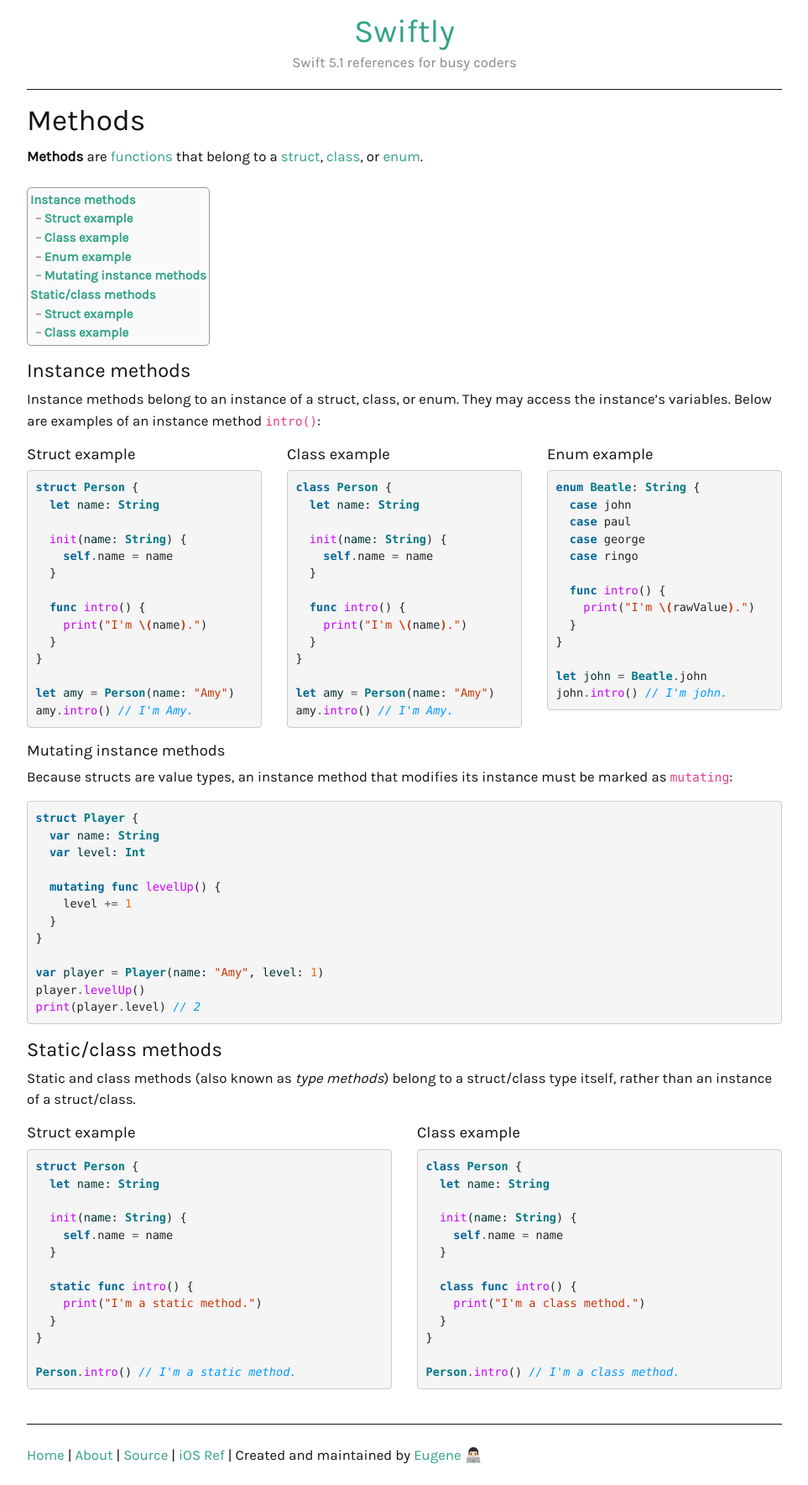
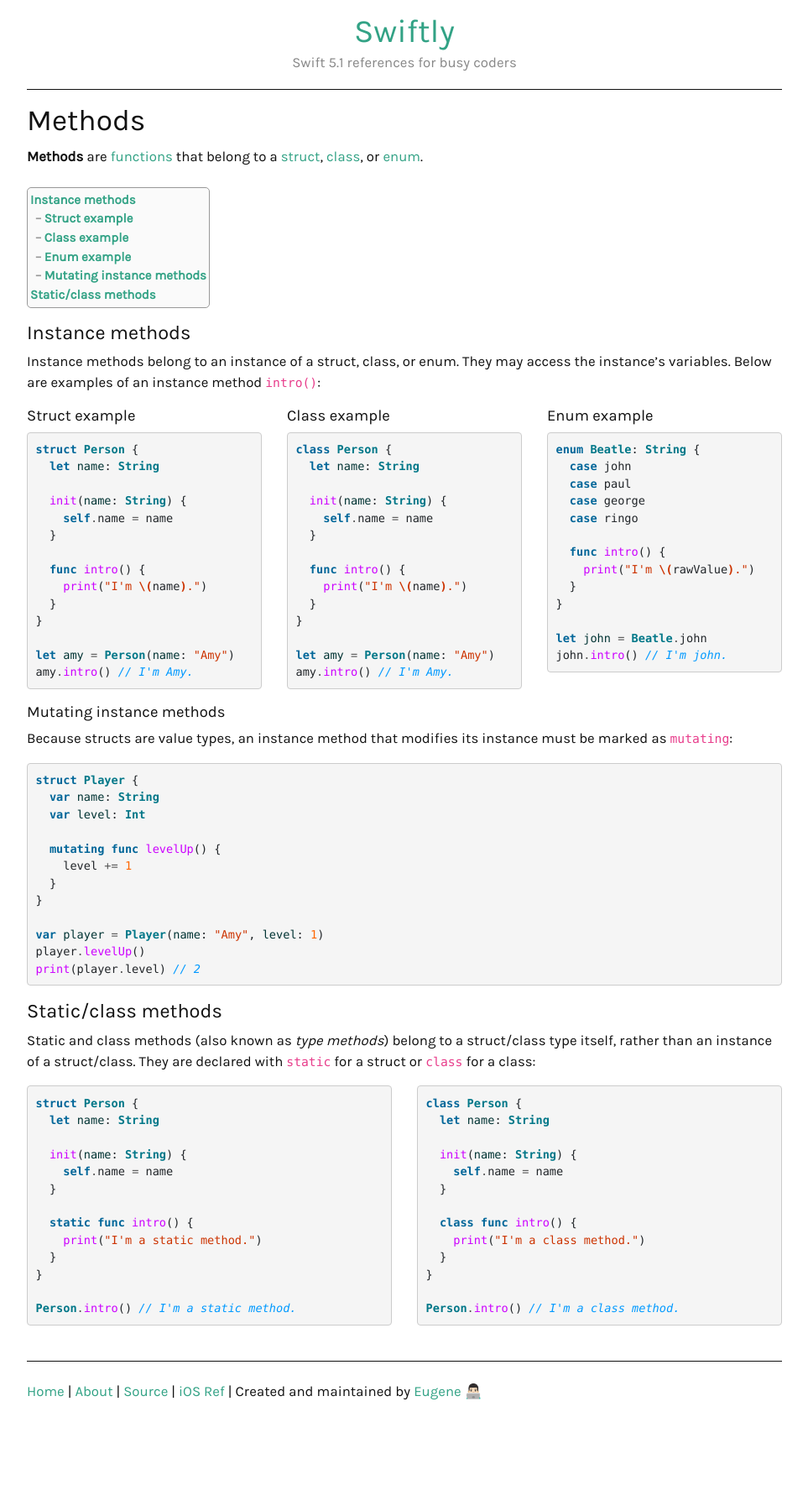
Before and after one commit to ebelinski/swiftly, a Jekyll site: the page built from methods.md, in a window 1280 px wide. Shown: the whole page at 84% size, without its empty margins (158-1121 px from the left). Built offline with Jekyll 4.4.1, drawn with Linux system fonts in a browser that asks for light colours; comment, search, counter and statistics services are not loaded; after the commit the page ends 1694 px from its top, so only the background shows below that.

Commit message:
methods page tweaks

````diff
--- a/methods.md
+++ b/methods.md
@@ -101,11 +101,9 @@ print(player.level) // 2
 
 ### Static/class methods
 
-Static and class methods (also known as _type methods_) belong to a struct/class type itself, rather than an instance of a struct/class.
+Static and class methods (also known as _type methods_) belong to a struct/class type itself, rather than an instance of a struct/class. They are declared with `static` for a struct or `class` for a class:
 
 {% include opencol.html size=6 newrow=true %}
-
-#### Struct example
 
 ```swift
 struct Person {
@@ -125,8 +123,6 @@ Person.intro() // I'm a static method.
 
 {% include closecol.html %}{% include opencol.html size=6 %}
 
-#### Class example
-
 ```swift
 class Person {
   let name: String
````
